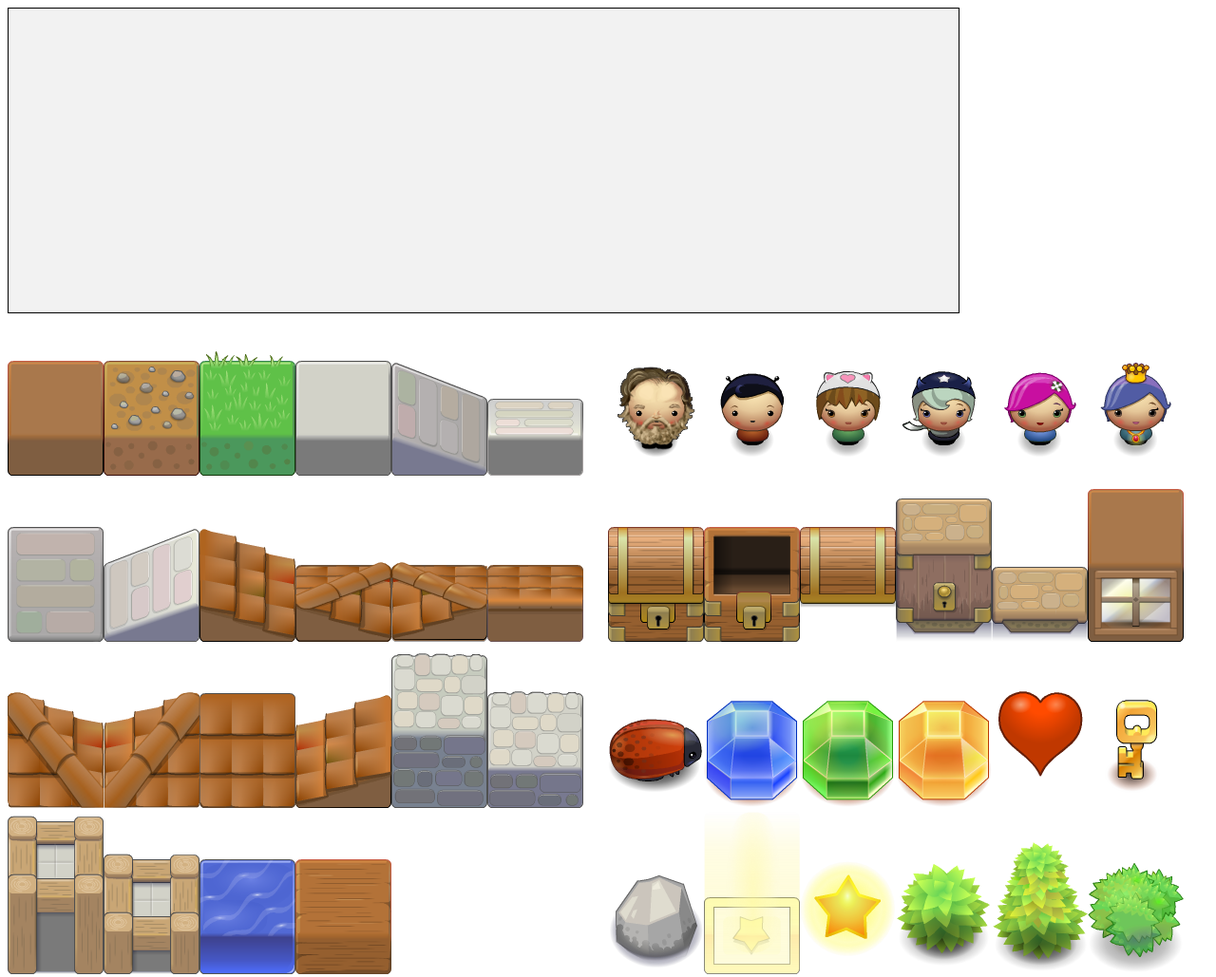
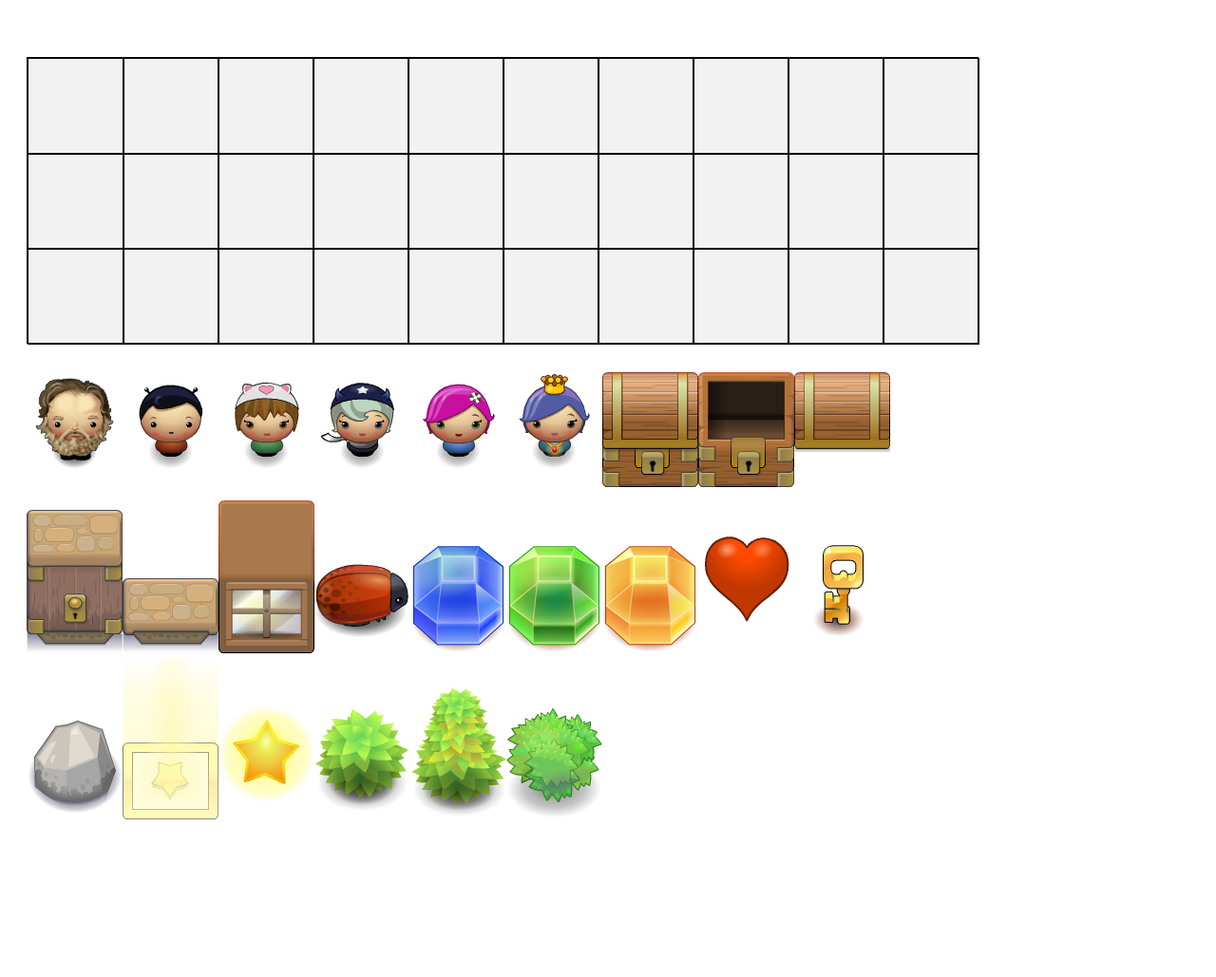
Before and after one commit to jeresig/science-game, a plain HTML site: page index.html in a window 1280 px wide. Shown: the whole page at 95% size. After the commit the page ends 887 px from the top, so only its background shows below. Drawn offline with nearby package versions, Linux system fonts and the light colour scheme.

Commit message:
Change it so that the pieces fit on a grid.

```diff
--- a/index.html
+++ b/index.html
@@ -4,17 +4,17 @@
     <title>Science Game</title>
     <style>
     #board {
-        width: 1000px;
-        height: 320px;
         position: relative;
         background: #F2F2F2;
         border: 1px solid #000;
+        margin: 20px;
+        top: 40px;
     }
     #board img {
         position: absolute;
     }
     #board img.item {
-        margin-top: -40px;
+        margin-top: -71px;
     }
     img {
         position: relative;
@@ -23,48 +23,83 @@
     }
     #tiles, #items {
         position: relative;
-        width: 50%;
-        float: left;
+        margin: 20px;
+    }
+    #items img {
+        /*position: absolute;*/
+    }
+    .block {
+        position: absolute;
+        width: 100px;
+        height: 100px;
+        border: 1px solid #000;
     }
     </style>
     <script src="http://code.jquery.com/jquery-1.9.1.js"></script>
     <script src="http://code.jquery.com/ui/1.10.3/jquery-ui.js"></script>
     <script>
+    var tileWidth = 100;
+    var tileHeight = 100;
+    var boardWidth = 10;
+    var boardHeight = 3;
+
     $(document).ready(function() {
-        $("#tileList").text().trim().split(/\n\s*/).forEach(function(image) {
-            $("<img/>", { src: "images/" + image, "class": "tile" })
-                .appendTo("#tiles");
+        //$("#tileList").text().trim().split(/\n\s*/).forEach(function(image) {
+            //$("<img/>", { src: "images/" + image, "class": "tile" })
+                //.appendTo("#tiles");
+        //});
+
+        $("#board").css({
+            width: tileWidth * boardWidth,
+            height: tileHeight * boardHeight
         });
 
-        $("#itemList").text().trim().split(/\n\s*/).forEach(function(image) {
-            $("<img/>", { src: "images/" + image, "class": "item" })
-                .appendTo("#items");
+        $("#board-contents").css({
+            width: tileWidth * boardWidth,
+            height: tileHeight * (boardHeight + 1)
         });
 
-        $("#board").droppable({
+        $("#tiles, #items").css({
+            width: tileWidth * boardWidth
+        });
+
+        for (var x = 0; x < 10; x++) {
+            for (var y = 0; y < 3; y++) {
+                $("<div>", { "class": "block", css: { top: y * tileHeight, left: x * tileWidth } }).appendTo("#board-contents");
+            }
+        }
+
+        $("#itemList").text().trim().split(/\n\s*/).forEach(function(image, i) {
+            $("<img/>", {
+                src: "images/" + image,
+                "class": "item"
+            })
+            .appendTo("#items");
+        });
+
+        $("#board-contents").droppable({
             drop: function(e, ui) {
                 var elem = ui.draggable.clone();
                 elem.css({
                     top: ui.helper.css("top"),
                     left: ui.helper.css("left")
                 });
-                $("#board").append(elem);
+                $("#board-contents").append(elem);
             }
         });
 
         $("#tiles img, #items img").draggable({
-            appendTo: "#board",
-            containment: "#board",
-            grid: [ 100, 80 ],
+            appendTo: "#board-contents",
+            containment: "#board-contents",
             refreshPositions: true,
             drag: function(e, ui) {
                 // Make sure we stay on the grid!
-                ui.position.left = Math.round(ui.position.left / 100) * 100;
-                ui.position.top = Math.round(ui.position.top / 80) * 80;
+                ui.position.left = Math.round(ui.position.left / tileWidth) * tileWidth;
+                ui.position.top = Math.round(ui.position.top / tileHeight) * tileHeight;
             },
             helper: "clone",
             opacity: 0.7,
-            stack: "#board img",
+            stack: "#board-contents img",
             zIndex: 500
         });
     });
@@ -121,7 +156,9 @@
     </script>
 </head>
 <body>
-    <div id="board"></div>
+    <div id="board">
+        <div id="board-contents"></div>
+    </div>
     <div id="tiles"></div>
     <div id="items"></div>
 </body>
```
